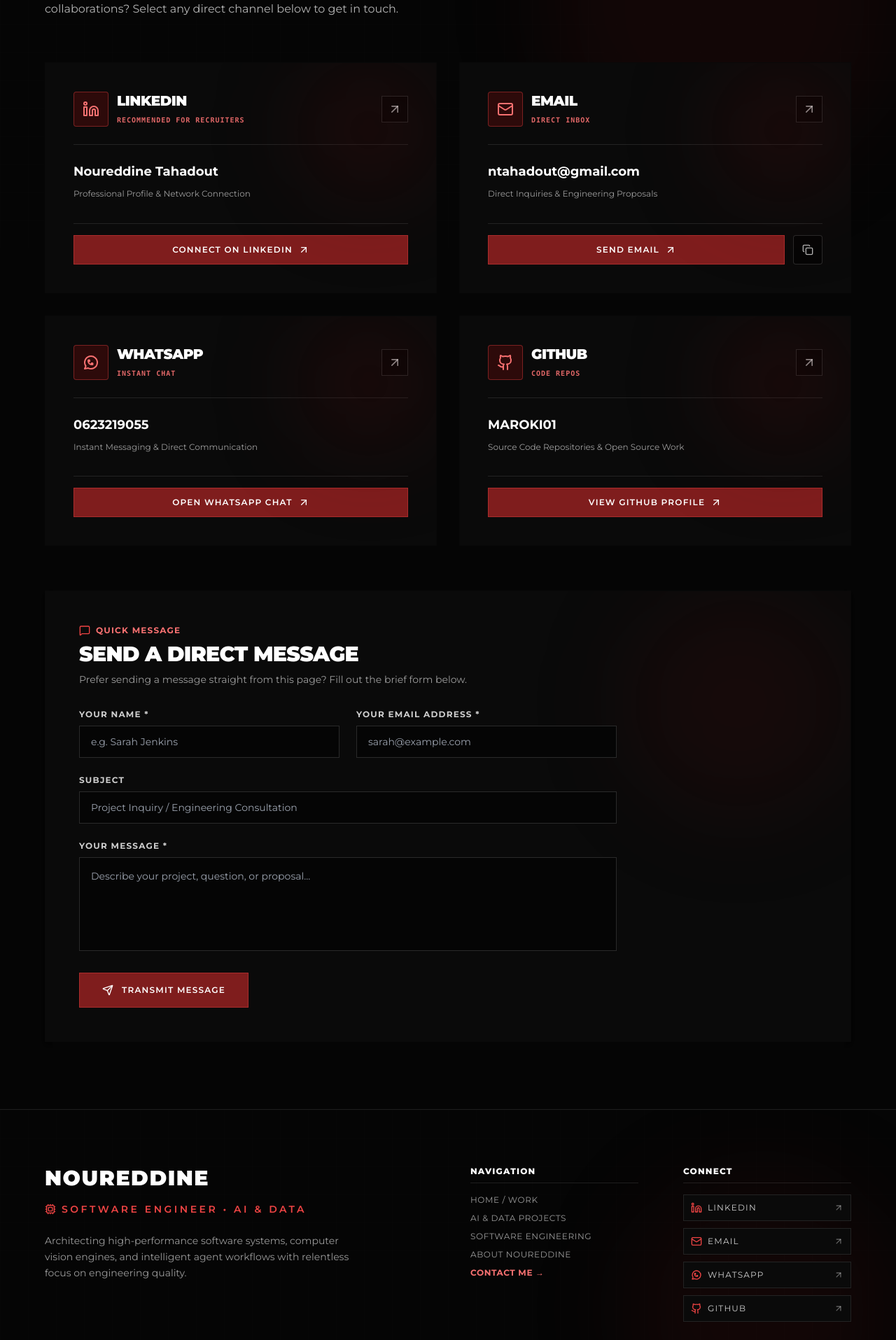
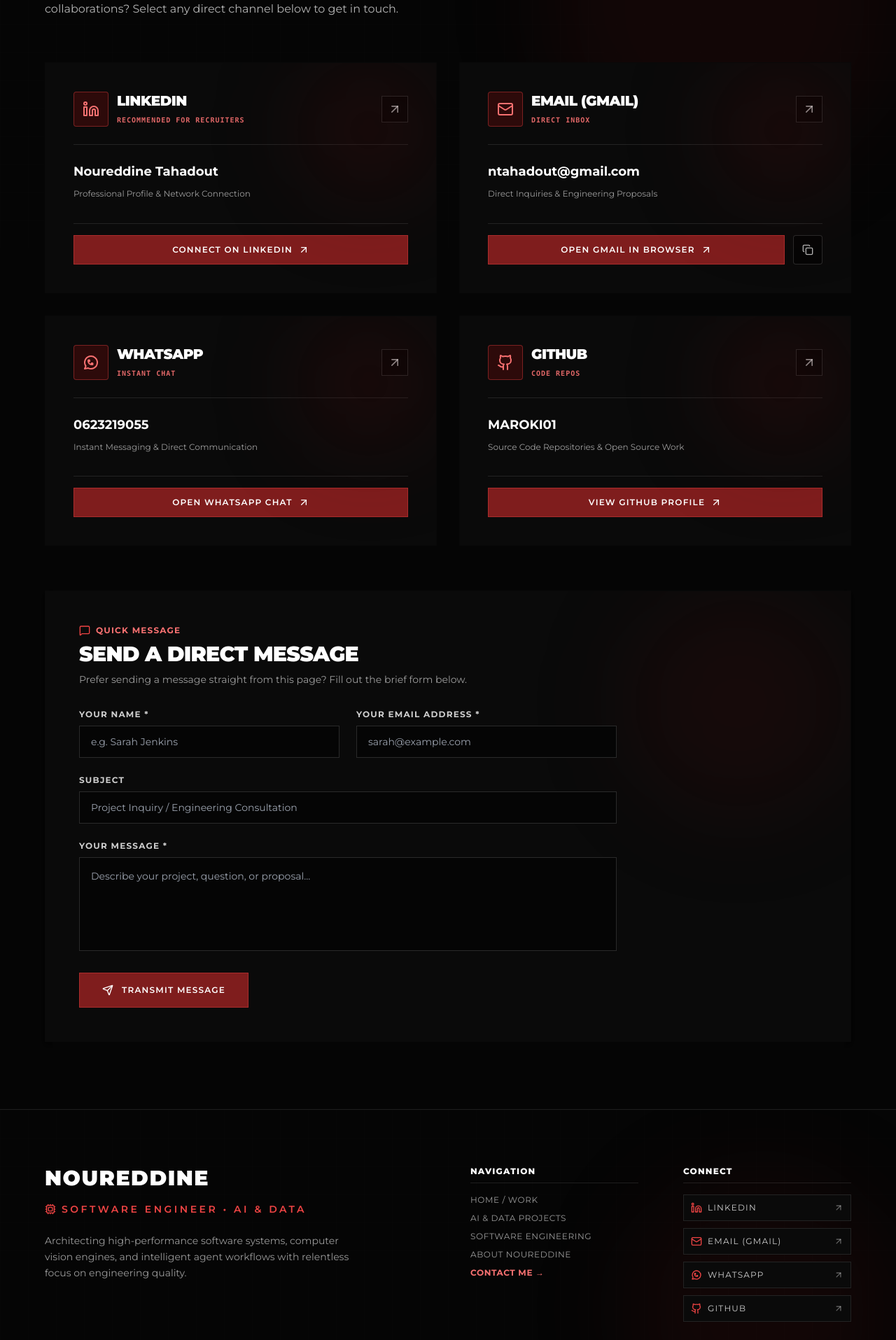
Before and after one commit to MAROKI01/Portfolio, a React (Vite) app: page /contact in a window 1280 px wide. Shown: the part 445-2360 px from the top of the page at 70% size. Built offline with nearby package versions, Linux system fonts and the light colour scheme.

Commit message:
Configure email links to open Gmail web compose directly in current browser

```diff
--- a/src/components/Footer.tsx
+++ b/src/components/Footer.tsx
@@ -88,12 +88,14 @@ export const Footer: React.FC = () => {
               </a>
 
               <a
-                href="mailto:ntahadout@gmail.com"
+                href="https://mail.google.com/mail/?view=cm&fs=1&to=ntahadout@gmail.com"
+                target="_blank"
+                rel="noopener noreferrer"
                 className="flex items-center justify-between p-2.5 border border-black/10 dark:border-white/10 bg-white dark:bg-[#0A0A0A] hover:border-red-500/50 hover:bg-red-50 dark:hover:bg-red-950/20 text-neutral-800 dark:text-white/80 hover:text-black dark:hover:text-white transition-all group shadow-sm"
               >
                 <div className="flex items-center gap-2">
                   <Mail className="w-4 h-4 text-red-600 dark:text-red-500" />
-                  <span>EMAIL</span>
+                  <span>EMAIL (GMAIL)</span>
                 </div>
                 <ArrowUpRight className="w-3.5 h-3.5 text-neutral-500 dark:text-white/40 group-hover:text-black dark:group-hover:text-white group-hover:translate-x-0.5 group-hover:-translate-y-0.5 transition-transform" />
               </a>
--- a/src/pages/Contact.tsx
+++ b/src/pages/Contact.tsx
@@ -37,13 +37,13 @@ export const Contact: React.FC = () => {
     },
     {
       id: 'email',
-      title: 'EMAIL',
+      title: 'EMAIL (GMAIL)',
       detail: 'ntahadout@gmail.com',
       subtitle: 'Direct Inquiries & Engineering Proposals',
       icon: Mail,
-      url: 'mailto:ntahadout@gmail.com',
+      url: 'https://mail.google.com/mail/?view=cm&fs=1&to=ntahadout@gmail.com',
       badge: 'DIRECT INBOX',
-      actionText: 'SEND EMAIL'
+      actionText: 'OPEN GMAIL IN BROWSER'
     },
     {
       id: 'whatsapp',
@@ -134,7 +134,7 @@ export const Contact: React.FC = () => {
 
                     <a
                       href={channel.url}
-                      target={channel.id === 'email' ? '_self' : '_blank'}
+                      target="_blank"
                       rel="noopener noreferrer"
                       aria-label={`Open ${channel.title}`}
                       className="p-2 border border-black/10 dark:border-white/15 bg-neutral-100 dark:bg-black/50 text-neutral-700 dark:text-white/60 group-hover:text-black dark:group-hover:text-white group-hover:border-red-500 transition-colors"
@@ -158,7 +158,7 @@ export const Contact: React.FC = () => {
                 <div className="pt-4 border-t border-black/10 dark:border-white/10 flex flex-wrap items-center gap-3">
                   <a
                     href={channel.url}
-                    target={channel.id === 'email' ? '_self' : '_blank'}
+                    target="_blank"
                     rel="noopener noreferrer"
                     className="flex-1 bg-red-900 hover:bg-red-800 text-white px-5 py-3 font-montserrat font-semibold text-xs tracking-widest uppercase transition-all duration-300 hover:shadow-[0_0_20px_rgba(178,31,53,0.4)] flex items-center justify-center gap-2 border border-red-500/40 group/btn"
                   >
@@ -169,7 +169,7 @@ export const Contact: React.FC = () => {
                   {channel.id === 'email' && (
                     <button
                       onClick={handleCopyEmail}
-                      title="Copy Email Address"
+                      title="Copy Email Address to Clipboard"
                       className="p-3 border border-black/15 dark:border-white/15 bg-neutral-100 dark:bg-[#050505] hover:border-red-500 text-neutral-800 dark:text-white transition-colors cursor-pointer flex items-center justify-center rounded"
                     >
                       {copiedEmail ? (
```
